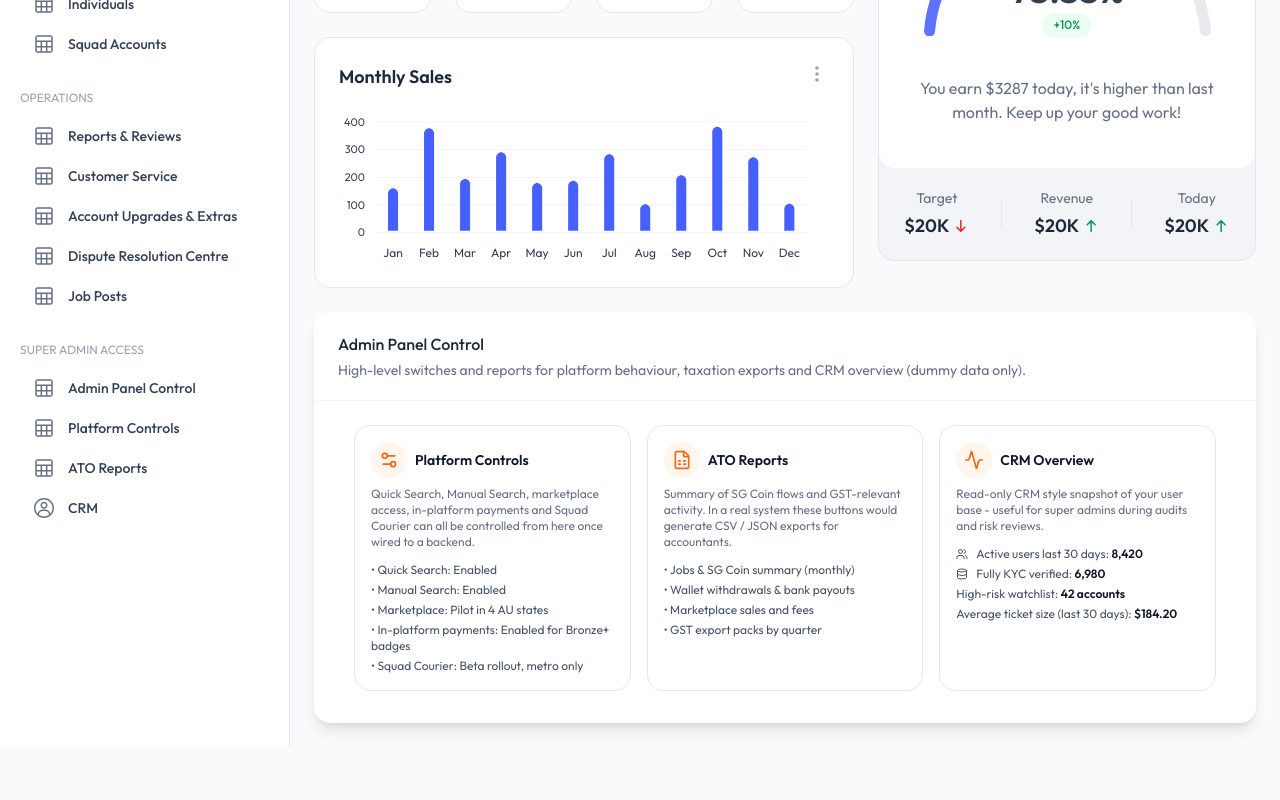
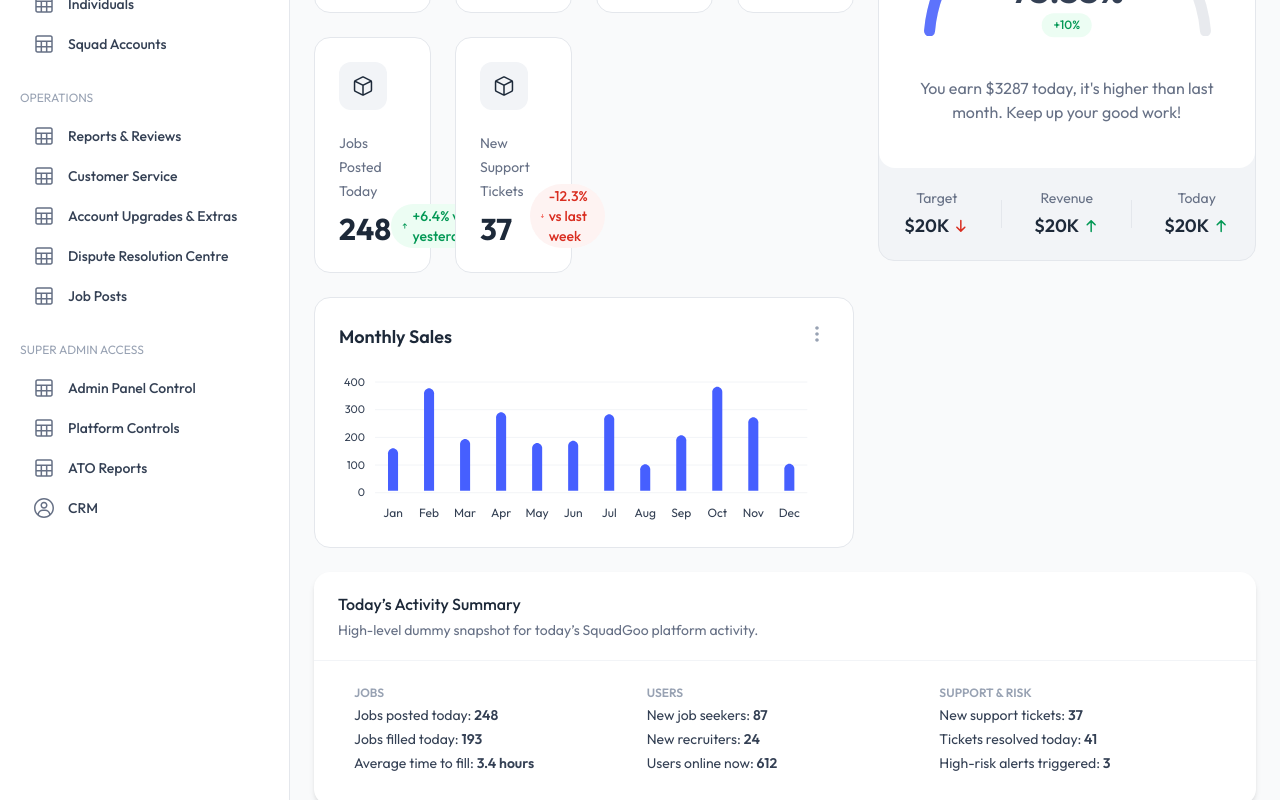
Before and after one commit to umairnaeem12/squadgoo-admin, a Next.js app: page / in a window 1280 px wide. Shown: the part 300-1100 px from the top of the page. Before the commit the page ends 1047 px from the top, so only its background shows below. Built offline with nearby package versions, Linux system fonts and the light colour scheme.

Commit message:
added the activites section

```diff
--- a/src/app/(admin)/page.tsx
+++ b/src/app/(admin)/page.tsx
@@ -31,6 +31,40 @@ export default function Ecommerce() {
           <MonthlyTarget />
         </div>
       </div>
+
+      {/* Today activity snapshot */}
+      <ComponentCard
+        title="Today’s Activity Summary"
+        desc="High-level dummy snapshot for today’s SquadGoo platform activity."
+        className="border-0 shadow-md dark:shadow-xl dark:shadow-black/20"
+      >
+        <div className="grid grid-cols-1 gap-4 p-6 md:grid-cols-3">
+          <div className="space-y-1 text-sm text-gray-700 dark:text-gray-200">
+            <p className="text-xs font-semibold uppercase text-gray-400 dark:text-gray-500">
+              Jobs
+            </p>
+            <p>Jobs posted today: <span className="font-semibold">248</span></p>
+            <p>Jobs filled today: <span className="font-semibold">193</span></p>
+            <p>Average time to fill: <span className="font-semibold">3.4 hours</span></p>
+          </div>
+          <div className="space-y-1 text-sm text-gray-700 dark:text-gray-200">
+            <p className="text-xs font-semibold uppercase text-gray-400 dark:text-gray-500">
+              Users
+            </p>
+            <p>New job seekers: <span className="font-semibold">87</span></p>
+            <p>New recruiters: <span className="font-semibold">24</span></p>
+            <p>Users online now: <span className="font-semibold">612</span></p>
+          </div>
+          <div className="space-y-1 text-sm text-gray-700 dark:text-gray-200">
+            <p className="text-xs font-semibold uppercase text-gray-400 dark:text-gray-500">
+              Support & Risk
+            </p>
+            <p>New support tickets: <span className="font-semibold">37</span></p>
+            <p>Tickets resolved today: <span className="font-semibold">41</span></p>
+            <p>High-risk alerts triggered: <span className="font-semibold">3</span></p>
+          </div>
+        </div>
+      </ComponentCard>
 
       {/* Super admin controls - matches Admin Panel Control / Platform Controls / ATO / CRM */}
       <ComponentCard
--- a/src/components/common/DashboardMetricCard.tsx
+++ b/src/components/common/DashboardMetricCard.tsx
@@ -59,4 +59,4 @@ const DashboardMetricCard: React.FC<DashboardMetricCardProps> = ({
   );
 };
 
-export default DashboardMetricCard;
+export default React.memo(DashboardMetricCard);
--- a/src/components/ecommerce/EcommerceMetrics.tsx
+++ b/src/components/ecommerce/EcommerceMetrics.tsx
@@ -32,11 +32,25 @@ const metrics = [
     trendDirection: "up" as const,
     icon: <DollarLineIcon className="text-gray-800 dark:text-white/90" />,
   },
+  {
+    label: "Jobs Posted Today",
+    value: "248",
+    trend: "+6.4% vs yesterday",
+    trendDirection: "up" as const,
+    icon: <BoxCubeIcon className="text-gray-800 dark:text-white/90" />,
+  },
+  {
+    label: "New Support Tickets",
+    value: "37",
+    trend: "-12.3% vs last week",
+    trendDirection: "down" as const,
+    icon: <BoxIconLine className="text-gray-800 dark:text-white/90" />,
+  },
 ];
 
 export const EcommerceMetrics = () => {
   return (
-    <div className="grid grid-cols-1 gap-4 sm:grid-cols-2 md:gap-6 xl:grid-cols-4">
+    <div className="grid grid-cols-1 gap-4 sm:grid-cols-2 md:gap-6 xl:grid-cols-4 2xl:grid-cols-6">
       {metrics.map((metric) => (
         <DashboardMetricCard key={metric.label} {...metric} />
       ))}
```
Also changed, not shown: src/app/(admin)/(others-pages)/admin-notes.txt.
